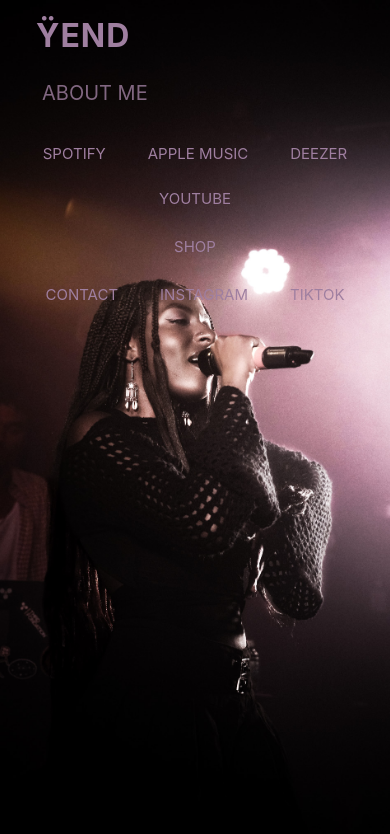
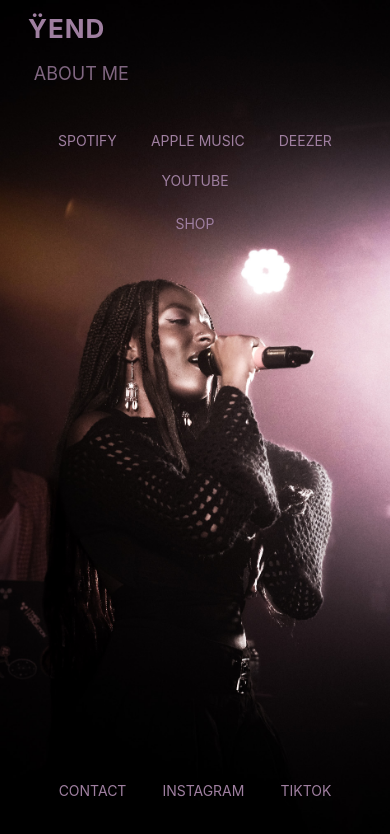
Before and after one commit to Nisrine7515/yend, a React (Vite) app: page / in a window 390 px wide. Shown: the top 834 px of the page. Built offline with nearby package versions, Linux system fonts and the light colour scheme.

Commit message:
responsive v2

```diff
--- a/src/assets/styles/Home.css
+++ b/src/assets/styles/Home.css
@@ -149,18 +149,51 @@
 }
 
 @media (max-width: 480px) {
+  /* Structure générale */
+  .container {
+    display: flex;
+    flex-direction: column;
+    min-height: 100vh;
+    padding: 16px;
+  }
+
+  /* Bloc titre (Y / A) */
   .top-left {
     align-items: flex-start;
   }
 
   .title {
-    font-size: 32px;
+    font-size: 26px;
+    line-height: 1;
     text-align: left;
   }
 
   .subtitle {
-    font-size: 20px;
-    margin-left: 0.35em; /* ajuste ici pour tomber pile sous la barre du Y */
+    font-size: 18px;
+    line-height: 1;
+    margin-left: 0.38em;
+    margin-top: 4px;
     text-align: left;
   }
+
+  /* Liens du haut */
+  .top-right {
+    justify-content: center;
+    margin-top: 12px;
+    font-size: 16px;
+  }
+
+  /* Liens du bas (Contact / Instagram / TikTok) */
+  .bottom-right {
+    margin-top: auto;
+    padding-bottom: 8px;
+    justify-content: center;
+    gap: 14px;
+    font-size: 16px;
+  }
+
+  a {
+    font-size: 14px;
+    padding: 6px 10px;
+  }
 }
```
